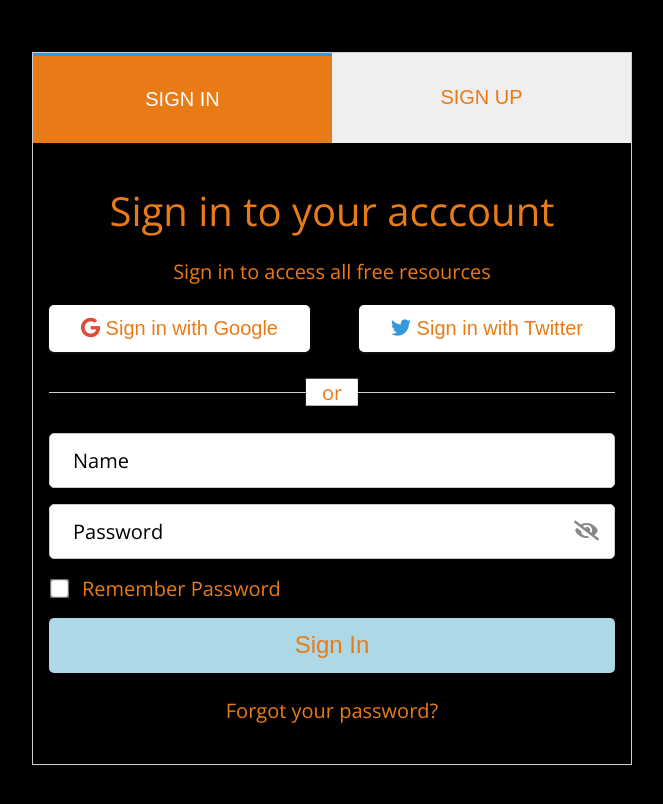
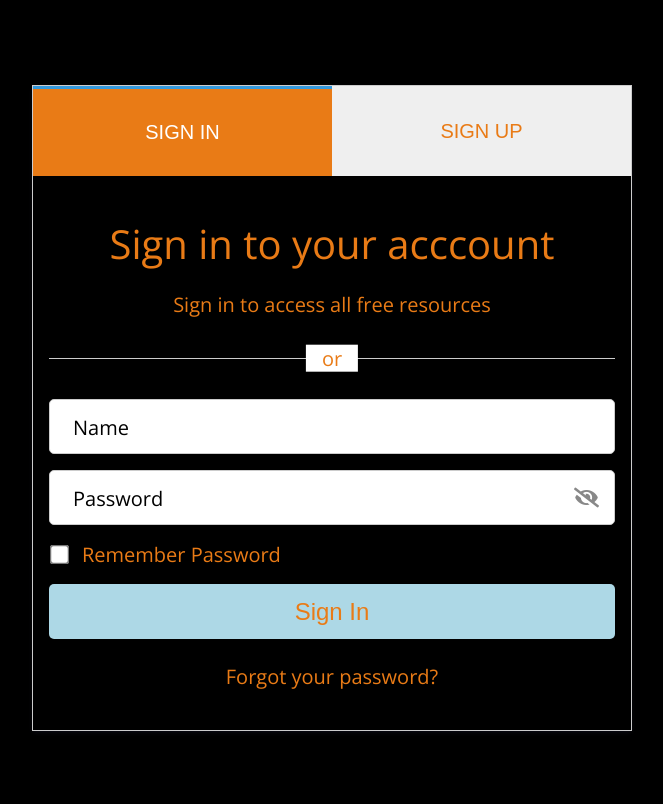
Before and after one commit to Xclusive09/Trybe_X, a website: page public/sign up.html in a window 1280 px wide. Shown: the whole page, without its empty margins (308-971 px from the left). Drawn offline with nearby package versions, Linux system fonts and the light colour scheme.

```diff
--- a/public/sign up.html
+++ b/public/sign up.html
@@ -27,14 +27,7 @@
           <h1>Sign in to your acccount</h1>
           <p class="gray">Sign in to access all free resources</p>
 
-          <div class="flex justify-between">
-            <button class="btn btn-oauth">
-              <i class="fab fa-google"></i> Sign in with Google
-            </button>
-            <button class="btn btn-oauth">
-              <i class="fab fa-twitter"></i> Sign in with Twitter
-            </button>
-          </div>
+
 
           <div class="bar"></div>
 
```
